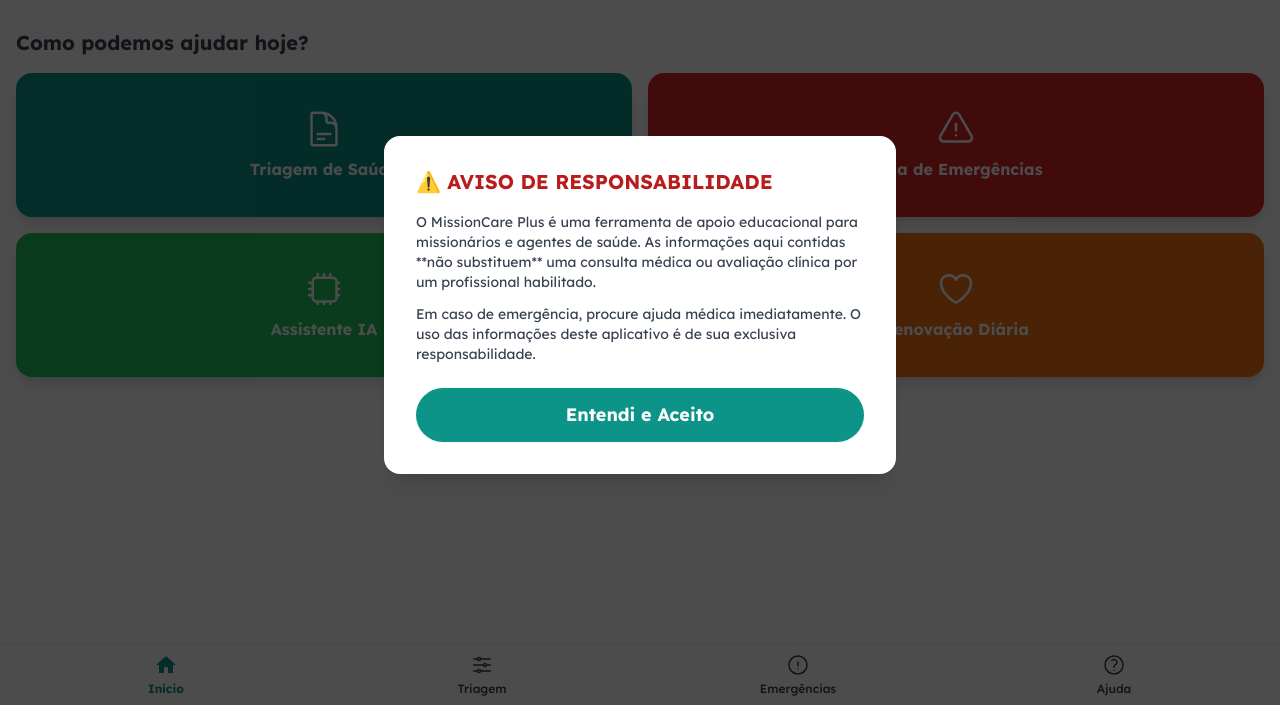
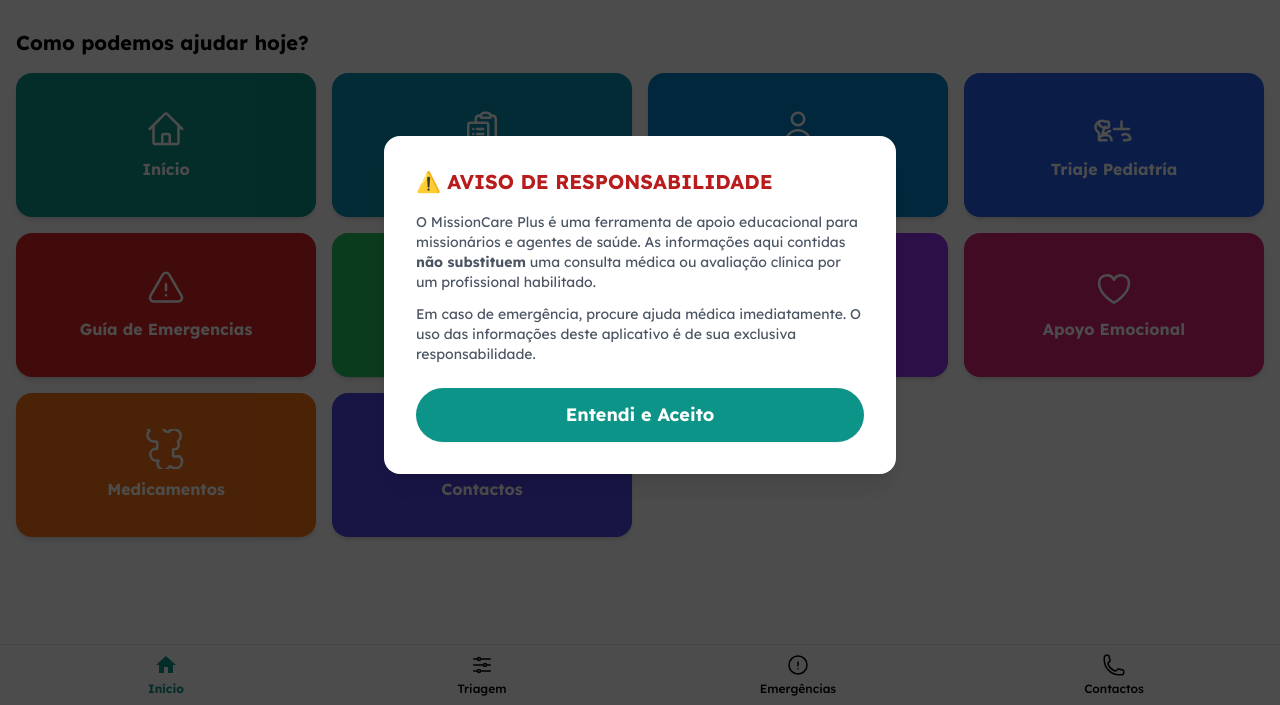
Before and after one commit to telesaudemissionaria/missioncare-plus, a website: page index.html in a window 1280 px wide. Shown: the part 95-800 px from the top of the page. Drawn offline with nearby package versions, Linux system fonts and the light colour scheme.

Commit message:
Update index.html

```diff
--- a/index.html
+++ b/index.html
@@ -3,7 +3,7 @@
 <head>
     <meta charset="UTF-8">
     <meta name="viewport" content="width=device-width, initial-scale=1.0">
-    <title>MissionCare Plus</title>
+    <title>MissionCare Plus - Início</title>
 
     <!-- PWA Manifest e Configurações de Tema -->
     <link rel="manifest" href="manifest.json">
@@ -13,8 +13,7 @@
     <!-- Importação de Fontes e Tailwind CSS -->
     <link rel="preconnect" href="https://fonts.gstatic.com/" crossorigin>
     <link rel="stylesheet" href="https://fonts.googleapis.com/css2?display=swap&family=Lexend:wght@400;500;700;900&family=Noto+Sans:wght@400;500;700;900">
-    <script src="https://cdn.tailwindcss.com?plugins=forms"></script>
-    <link rel="stylesheet" href="style.css">
+    <script src="https://cdn.tailwindcss.com"></script>
 
     <style>
         body {
@@ -23,19 +22,36 @@
             --text-color-dark: #374151; /* gray-700 */
             --text-color-light: #6b7280; /* gray-500 */
         }
+        .action-card {
+            display: flex;
+            flex-direction: column;
+            justify-content: center;
+            align-items: center;
+            text-align: center;
+            padding: 1rem;
+            border-radius: 1rem; /* rounded-2xl */
+            font-weight: 700; /* font-bold */
+            box-shadow: 0 4px 6px -1px rgb(0 0 0 / 0.1), 0 2px 4px -2px rgb(0 0 0 / 0.1); /* shadow-lg */
+            transition: transform 0.3s;
+            color: white;
+            min-height: 144px; /* h-36 */
+        }
+        .action-card:hover {
+            transform: scale(1.05);
+        }
     </style>
 </head>
-<body class="bg-white">
+<body class="bg-gray-50">
 
     <!-- MODAL DE DISCLAIMER (Aparece na primeira visita) -->
     <div id="disclaimer-modal" class="hidden fixed inset-0 bg-black bg-opacity-70 flex items-center justify-center p-4 z-50">
         <div class="bg-white rounded-2xl shadow-xl w-full max-w-lg p-6 md:p-8 max-h-[90vh] overflow-y-auto">
             <h2 class="text-xl font-bold text-red-700 mb-4">⚠️ AVISO DE RESPONSABILIDADE</h2>
-            <div class="text-sm text-text-color-light space-y-3">
-                <p>O MissionCare Plus é uma ferramenta de apoio educacional para missionários e agentes de saúde. As informações aqui contidas **não substituem** uma consulta médica ou avaliação clínica por um profissional habilitado.</p>
+            <div class="text-sm text-gray-600 space-y-3">
+                <p>O MissionCare Plus é uma ferramenta de apoio educacional para missionários e agentes de saúde. As informações aqui contidas <strong>não substituem</strong> uma consulta médica ou avaliação clínica por um profissional habilitado.</p>
                 <p>Em caso de emergência, procure ajuda médica imediatamente. O uso das informações deste aplicativo é de sua exclusiva responsabilidade.</p>
             </div>
-            <button id="accept-disclaimer" class="mt-6 w-full flex justify-center py-3 px-4 border border-transparent rounded-full shadow-sm text-lg font-bold text-white bg-teal-600 hover:bg-teal-700">
+            <button id="accept-disclaimer" class="mt-6 w-full flex justify-center py-3 px-4 border border-transparent rounded-full shadow-sm text-lg font-bold text-white bg-teal-600 hover:bg-teal-700 focus:outline-none focus:ring-2 focus:ring-offset-2 focus:ring-teal-500">
                 Entendi e Aceito
             </button>
         </div>
@@ -46,7 +62,7 @@
         <!-- Conteúdo Principal -->
         <div>
             <header class="text-center pt-8 pb-4 px-4 relative">
-                 <h1 class="text-3xl font-bold text-text-color-dark tracking-tight">
+                <h1 class="text-3xl font-bold text-text-color-dark tracking-tight">
                     MISSIONCARE PLUS
                 </h1>
                 <p class="text-sm text-text-color-light mt-1">
@@ -54,60 +70,100 @@
                 </p>
             </header>
 
-            <main class="flex-grow pb-20">
+            <main class="flex-grow pb-24">
                 <div class="p-4">
                     <h2 class="text-text-color-dark text-xl font-bold mb-4">Como podemos ajudar hoje?</h2>
 
-                    <!-- Grade de Ações Principais -->
-                    <div class="grid grid-cols-2 gap-4">
+                    <!-- Grade de Ações Reordenada -->
+                    <div class="grid grid-cols-2 sm:grid-cols-3 md:grid-cols-4 gap-4">
 
-                        <!-- Botão 1: Triagem de Saúde -->
-                        <a href="triagem-adulto.html" class="flex flex-col justify-center items-center text-center h-36 p-4 rounded-2xl bg-teal-600 text-white font-bold shadow-lg transform hover:scale-105 transition-transform duration-300">
-                            <svg class="w-10 h-10 mb-2" xmlns="http://www.w3.org/2000/svg" fill="none" viewBox="0 0 24 24" stroke-width="1.5" stroke="currentColor"><path stroke-linecap="round" stroke-linejoin="round" d="M19.5 14.25v-2.625a3.375 3.375 0 00-3.375-3.375h-1.5A1.125 1.125 0 0113.5 7.125v-1.5a3.375 3.375 0 00-3.375-3.375H8.25m0 12.75h7.5m-7.5 3H12M10.5 2.25H5.625c-.621 0-1.125.504-1.125 1.125v17.25c0 .621.504 1.125 1.125 1.125h12.75c.621 0 1.125-.504 1.125-1.125V11.25a9 9 0 00-9-9z" /></svg>
-                            <span>Triagem de Saúde</span>
+                        <!-- 1. Inicio (Link para a própria página) -->
+                        <a href="1-inicio.html" class="action-card bg-teal-600">
+                            <svg class="w-10 h-10 mb-2" xmlns="http://www.w3.org/2000/svg" fill="none" viewBox="0 0 24 24" stroke-width="1.5" stroke="currentColor"><path stroke-linecap="round" stroke-linejoin="round" d="M2.25 12l8.954-8.955a1.125 1.125 0 011.591 0L21.75 12M4.5 9.75v10.125c0 .621.504 1.125 1.125 1.125H9.75v-4.875c0-.621.504-1.125 1.125-1.125h2.25c.621 0 1.125.504 1.125 1.125V21h4.125c.621 0 1.125-.504 1.125-1.125V9.75M8.25 21h7.5" /></svg>
+                            <span>Início</span>
                         </a>
 
-                        <!-- Botão 2: Guia de Emergências -->
-                        <a href="emergencias.html" class="flex flex-col justify-center items-center text-center h-36 p-4 rounded-2xl bg-red-600 text-white font-bold shadow-lg transform hover:scale-105 transition-transform duration-300">
-                            <svg class="w-10 h-10 mb-2" xmlns="http://www.w3.org/2000/svg" fill="none" viewBox="0 0 24 24" stroke-width="1.5" stroke="currentColor"><path stroke-linecap="round" stroke-linejoin="round" d="M12 9v3.75m-9.303 3.376c-.866 1.5.217 3.374 1.948 3.374h14.71c1.73 0 2.813-1.874 1.948-3.374L13.949 3.378c-.866-1.5-3.032-1.5-3.898 0L2.697 16.126zM12 15.75h.007v.008H12v-.008z" /></svg>
-                            <span>Guia de Emergências</span>
+                        <!-- 2. Triaje Inicial -->
+                        <a href="2- triagem inicial.html" class="action-card bg-cyan-600">
+                             <svg class="w-10 h-10 mb-2" xmlns="http://www.w3.org/2000/svg" fill="none" viewBox="0 0 24 24" stroke-width="1.5" stroke="currentColor"><path stroke-linecap="round" stroke-linejoin="round" d="M9 12h3.75M9 15h3.75M9 18h3.75m3 .75H18a2.25 2.25 0 002.25-2.25V6.108c0-1.135-.845-2.098-1.976-2.192a48.424 48.424 0 00-1.123-.08m-5.801 0c-.065.21-.1.433-.1.664 0 .414.336.75.75.75h4.5a.75.75 0 00.75-.75 2.25 2.25 0 00-.1-.664m-5.8 0A2.251 2.251 0 0113.5 2.25H15c1.012 0 1.867.668 2.15 1.586m-5.8 0c-.376.023-.75.05-1.124.08C9.095 4.01 8.25 4.973 8.25 6.108V8.25m0 0H4.875c-.621 0-1.125.504-1.125 1.125v11.25c0 .621.504 1.125 1.125 1.125h9.75c.621 0 1.125-.504 1.125-1.125V9.375c0-.621-.504-1.125-1.125-1.125H8.25zM6.75 12h.008v.008H6.75V12zm0 3h.008v.008H6.75V15zm0 3h.008v.008H6.75V18z" /></svg>
+                            <span>Triaje Inicial</span>
                         </a>
 
-                        <!-- Botão 3: Assistente IA -->
-                        <a href="assistente-ia.html" class="flex flex-col justify-center items-center text-center h-36 p-4 rounded-2xl bg-green-500 text-white font-bold shadow-lg transform hover:scale-105 transition-transform duration-300">
-                            <svg class="w-10 h-10 mb-2" xmlns="http://www.w3.org/2000/svg" fill="none" viewBox="0 0 24 24" stroke-width="1.5" stroke="currentColor"><path stroke-linecap="round" stroke-linejoin="round" d="M8.25 3v1.5M4.5 8.25H3m18 0h-1.5M4.5 12H3m18 0h-1.5m-15 3.75H3m18 0h-1.5M8.25 19.5V21M12 3v1.5m0 15V21m3.75-18v1.5m0 15V21m-9-1.5h10.5a2.25 2.25 0 002.25-2.25V7.5a2.25 2.25 0 00-2.25-2.25H7.5A2.25 2.25 0 005.25 7.5v9.75a2.25 2.25 0 002.25 2.25z" /></svg>
-                            <span>Assistente IA</span>
+                        <!-- 3. Triaje para Adultos -->
+                        <a href="3- triagem adulto.html" class="action-card bg-sky-600">
+                            <svg class="w-10 h-10 mb-2" xmlns="http://www.w3.org/2000/svg" fill="none" viewBox="0 0 24 24" stroke-width="1.5" stroke="currentColor"><path stroke-linecap="round" stroke-linejoin="round" d="M15.75 6a3.75 3.75 0 11-7.5 0 3.75 3.75 0 017.5 0zM4.501 20.118a7.5 7.5 0 0114.998 0A17.933 17.933 0 0112 21.75c-2.676 0-5.216-.584-7.499-1.632z" /></svg>
+                            <span>Triaje Adultos</span>
                         </a>
 
-                        <!-- Botão 4: Renovação Diária -->
-                        <a href="renovacao-diaria.html" class="flex flex-col justify-center items-center text-center h-36 p-4 rounded-2xl bg-orange-500 text-white font-bold shadow-lg transform hover:scale-105 transition-transform duration-300">
+                        <!-- 3b. Triaje de Pediatría -->
+                        <a href="3b-triagem pediatria.html" class="action-card bg-blue-600">
+                            <svg class="w-10 h-10 mb-2" xmlns="http://www.w3.org/2000/svg" fill="none" viewBox="0 0 24 24" stroke-width="1.5" stroke="currentColor"><path stroke-linecap="round" stroke-linejoin="round" d="M18 18.72a9.094 9.094 0 003.741-.479 3 3 0 00-4.682-2.72m-7.5-2.28a4.5 4.5 0 00-1.897 1.13l-2.685.8.8-2.685a4.5 4.5 0 001.13-1.897M16.5 7.5V12m0 0v-4.5m0 4.5h-4.5m4.5 0h4.5M3 18.75h4.5m-4.5 0a3 3 0 013-3h1.5a3 3 0 013 3m-7.5 0v-4.5A3.375 3.375 0 016.375 7.5h1.5c.621 0 1.125.504 1.125 1.125v1.5c0 .621-.504 1.125-1.125 1.125h-1.5a3.375 3.375 0 01-3.375-3.375V9.75" /></svg>
+                            <span>Triaje Pediatría</span>
+                        </a>
+
+                        <!-- 4. Guía de Emergencias -->
+                        <a href="4-emergencias.html" class="action-card bg-red-600">
+                            <svg class="w-10 h-10 mb-2" xmlns="http://www.w3.org/2000/svg" fill="none" viewBox="0 0 24 24" stroke-width="1.5" stroke="currentColor"><path stroke-linecap="round" stroke-linejoin="round" d="M12 9v3.75m-9.303 3.376c-.866 1.5.217 3.374 1.948 3.374h14.71c1.73 0 2.813-1.874 1.948-3.374L13.949 3.378c-.866-1.5-3.032-1.5-3.898 0L2.697 16.126zM12 15.75h.007v.008H12v-.008z" /></svg>
+                            <span>Guía de Emergencias</span>
+                        </a>
+
+                        <!-- 5. Asistente de IA -->
+                        <a href="5. assistenteIA.html" class="action-card bg-green-500">
+                             <svg class="w-10 h-10 mb-2" xmlns="http://www.w3.org/2000/svg" fill="none" viewBox="0 0 24 24" stroke-width="1.5" stroke="currentColor"><path stroke-linecap="round" stroke-linejoin="round" d="M9.813 15.904L9 18.75l-.813-2.846a4.5 4.5 0 00-3.09-3.09L2.25 12l2.846-.813a4.5 4.5 0 003.09-3.09L9 5.25l.813 2.846a4.5 4.5 0 003.09 3.09L15.75 12l-2.846.813a4.5 4.5 0 00-3.09 3.09zM18.259 8.715L18 9.75l-.259-1.035a3.375 3.375 0 00-2.455-2.456L14.25 6l1.036-.259a3.375 3.375 0 002.455-2.456L18 2.25l.259 1.035a3.375 3.375 0 002.456 2.456L21.75 6l-1.035.259a3.375 3.375 0 00-2.456 2.456zM16.898 20.572L16.5 21.75l-.398-1.178a3.375 3.375 0 00-2.31-2.31L12.602 18l1.178-.398a3.375 3.375 0 002.31-2.31L16.5 14.25l.398 1.178a3.375 3.375 0 002.31 2.31l1.178.398-1.178.398a3.375 3.375 0 00-2.31 2.31z" /></svg>
+                            <span>Asistente IA</span>
+                        </a>
+
+                        <!-- 6. Apoyo Espiritual -->
+                        <a href="6-textos biblico.html" class="action-card bg-purple-600">
+                            <svg class="w-10 h-10 mb-2" xmlns="http://www.w3.org/2000/svg" fill="none" viewBox="0 0 24 24" stroke-width="1.5" stroke="currentColor"><path stroke-linecap="round" stroke-linejoin="round" d="M12 6.042A8.967 8.967 0 006 3.75c-1.052 0-2.062.18-3 .512v14.25A8.987 8.987 0 016 18c2.305 0 4.408.867 6 2.292m0-14.25a8.966 8.966 0 016-2.292c1.052 0 2.062.18 3 .512v14.25A8.987 8.987 0 0018 18a8.967 8.967 0 00-6 2.292m0-14.25v14.25" /></svg>
+                            <span>Apoyo Espiritual</span>
+                        </a>
+
+                        <!-- 7. Apoyo Emocional -->
+                        <a href="7-emocional.html" class="action-card bg-pink-600">
                             <svg class="w-10 h-10 mb-2" xmlns="http://www.w3.org/2000/svg" fill="none" viewBox="0 0 24 24" stroke-width="1.5" stroke="currentColor"><path stroke-linecap="round" stroke-linejoin="round" d="M21 8.25c0-2.485-2.099-4.5-4.688-4.5-1.935 0-3.597 1.126-4.312 2.733-.715-1.607-2.377-2.733-4.313-2.733C5.1 3.75 3 5.765 3 8.25c0 7.22 9 12 9 12s9-4.78 9-12z" /></svg>
-                            <span>Renovação Diária</span>
+                            <span>Apoyo Emocional</span>
                         </a>
+
+                        <!-- 8. Información sobre Medicamentos -->
+                        <a href="8- medicamentos.html" class="action-card bg-orange-500">
+                            <svg class="w-10 h-10 mb-2" xmlns="http://www.w3.org/2000/svg" fill="none" viewBox="0 0 24 24" stroke-width="1.5" stroke="currentColor"><path stroke-linecap="round" stroke-linejoin="round" d="M11.354 1.093A3.75 3.75 0 0112 1.5h.003c.365 0 .717.056 1.06.163l.164.055a.75.75 0 00.675-.281l.055-.164a3.75 3.75 0 015.694 5.694l-.163.055a.75.75 0 00-.281.675l.055.164A3.75 3.75 0 0118.5 12h-1.5a.75.75 0 00-.75.75v3a.75.75 0 00.75.75h1.5c.365 0 .717-.056 1.06-.163l.164-.055a.75.75 0 00.675.281l.055.164a3.75 3.75 0 01-5.694 5.694l-.163-.055a.75.75 0 00-.675.281l-.055.164a3.75 3.75 0 01-6.756-3.033l.055-.164a.75.75 0 00.281-.675l-.164-.055A3.75 3.75 0 014.5 12h1.5a.75.75 0 00.75-.75v-3a.75.75 0 00-.75-.75h-1.5a3.75 3.75 0 01-2.907-5.857l.164-.055a.75.75 0 00.281-.675l-.055-.164a3.75 3.75 0 013.033-6.756l.164.055a.75.75 0 00.675.281l.055.164z" /></svg>
+                            <span>Medicamentos</span>
+                        </a>
+
+                        <!-- 9. Contactos -->
+                        <a href="9-contatos.html" class="action-card bg-indigo-600">
+                            <svg class="w-10 h-10 mb-2" xmlns="http://www.w3.org/2000/svg" fill="none" viewBox="0 0 24 24" stroke-width="1.5" stroke="currentColor"><path stroke-linecap="round" stroke-linejoin="round" d="M2.25 6.75c0 8.284 6.716 15 15 15h2.25a2.25 2.25 0 002.25-2.25v-1.372c0-.516-.351-.966-.852-1.091l-4.423-1.106c-.44-.11-.902.055-1.173.417l-.97 1.293c-.282.376-.769.542-1.21.38a12.035 12.035 0 01-7.143-7.143c-.162-.441.004-.928.38-1.21l1.293-.97c.363-.271.527-.734.417-1.173L6.963 3.102a1.125 1.125 0 00-1.091-.852H4.5A2.25 2.25 0 002.25 4.5v2.25z" /></svg>
+                            <span>Contactos</span>
+                        </a>
+
                     </div>
                 </div>
             </main>
         </div>
 
-        <!-- Barra de Navegação Inferior -->
-        <footer class="sticky bottom-0 z-10 bg-white/90 backdrop-blur-sm border-t border-gray-200">
+        <!-- Barra de Navegação Inferior Atualizada -->
+        <footer class="fixed bottom-0 left-0 right-0 z-10 bg-white/90 backdrop-blur-sm border-t border-gray-200">
             <div class="flex justify-around p-2">
-                <!-- Item Ativo -->
-                <a href="index.html" class="flex flex-col items-center justify-center gap-1 text-teal-600 w-1/4">
+                <!-- Item Ativo: Início -->
+                <a href="1-inicio.html" class="flex flex-col items-center justify-center gap-1 text-teal-600 w-1/4">
                     <svg class="h-6 w-6" xmlns="http://www.w3.org/2000/svg" viewBox="0 0 24 24" fill="currentColor"><path d="M10 20v-6h4v6h5v-8h3L12 3 2 12h3v8h5z"/></svg>
                     <span class="text-xs font-bold">Início</span>
                 </a>
-                <a href="triagem-adulto.html" class="flex flex-col items-center justify-center gap-1 text-text-color-light w-1/4">
+                <!-- Item: Triagem -->
+                <a href="2- triagem inicial.html" class="flex flex-col items-center justify-center gap-1 text-text-color-light w-1/4">
                     <svg class="h-6 w-6" xmlns="http://www.w3.org/2000/svg" fill="none" viewBox="0 0 24 24" stroke-width="1.5" stroke="currentColor"><path stroke-linecap="round" stroke-linejoin="round" d="M10.5 6h9.75M10.5 6a1.5 1.5 0 11-3 0m3 0a1.5 1.5 0 10-3 0M3.75 6H7.5m3 12h9.75m-9.75 0a1.5 1.5 0 01-3 0m3 0a1.5 1.5 0 00-3 0m-3.75 0H7.5m9-6h3.75m-3.75 0a1.5 1.5 0 01-3 0m3 0a1.5 1.5 0 00-3 0m-9.75 0h9.75" /></svg>
                     <span class="text-xs font-medium">Triagem</span>
                 </a>
-                <a href="emergencias.html" class="flex flex-col items-center justify-center gap-1 text-text-color-light w-1/4">
+                <!-- Item: Emergências -->
+                <a href="4-emergencias.html" class="flex flex-col items-center justify-center gap-1 text-text-color-light w-1/4">
                     <svg class="h-6 w-6" xmlns="http://www.w3.org/2000/svg" fill="none" viewBox="0 0 24 24" stroke-width="1.5" stroke="currentColor"><path stroke-linecap="round" stroke-linejoin="round" d="M12 9v3.75m9-.75a9 9 0 11-18 0 9 9 0 0118 0zm-9 3.75h.008v.008H12v-.008z" /></svg>
                     <span class="text-xs font-medium">Emergências</span>
                 </a>
-                <a href="ajuda-faq.html" class="flex flex-col items-center justify-center gap-1 text-text-color-light w-1/4">
-                    <svg class="h-6 w-6" xmlns="http://www.w3.org/2000/svg" fill="none" viewBox="0 0 24 24" stroke-width="1.5" stroke="currentColor"><path stroke-linecap="round" stroke-linejoin="round" d="M9.879 7.519c1.171-1.025 3.071-1.025 4.242 0 1.172 1.025 1.172 2.687 0 3.712-.203.179-.43.326-.67.442-.745.361-1.45.999-1.45 1.827v.75M21 12a9 9 0 11-18 0 9 9 0 0118 0zm-9 5.25h.008v.008H12v-.008z" /></svg>
-                    <span class="text-xs font-medium">Ajuda</span>
+                <!-- Item: Contactos -->
+                <a href="9-contatos.html" class="flex flex-col items-center justify-center gap-1 text-text-color-light w-1/4">
+                    <svg class="h-6 w-6" xmlns="http://www.w3.org/2000/svg" fill="none" viewBox="0 0 24 24" stroke-width="1.5" stroke="currentColor"><path stroke-linecap="round" stroke-linejoin="round" d="M2.25 6.75c0 8.284 6.716 15 15 15h2.25a2.25 2.25 0 002.25-2.25v-1.372c0-.516-.351-.966-.852-1.091l-4.423-1.106c-.44-.11-.902.055-1.173.417l-.97 1.293c-.282.376-.769.542-1.21.38a12.035 12.035 0 01-7.143-7.143c-.162-.441.004-.928.38-1.21l1.293-.97c.363-.271.527-.734.417-1.173L6.963 3.102a1.125 1.125 0 00-1.091-.852H4.5A2.25 2.25 0 002.25 4.5v2.25z" /></svg>
+                    <span class="text-xs font-medium">Contactos</span>
                 </a>
             </div>
         </footer>
@@ -139,7 +195,8 @@
         }
 
         acceptButton.addEventListener('click', function() {
-            modal.style.display = 'none';
+            modal.classList.remove('flex');
+            modal.classList.add('hidden');
             localStorage.setItem('disclaimerAccepted', 'true');
         });
     });
```
